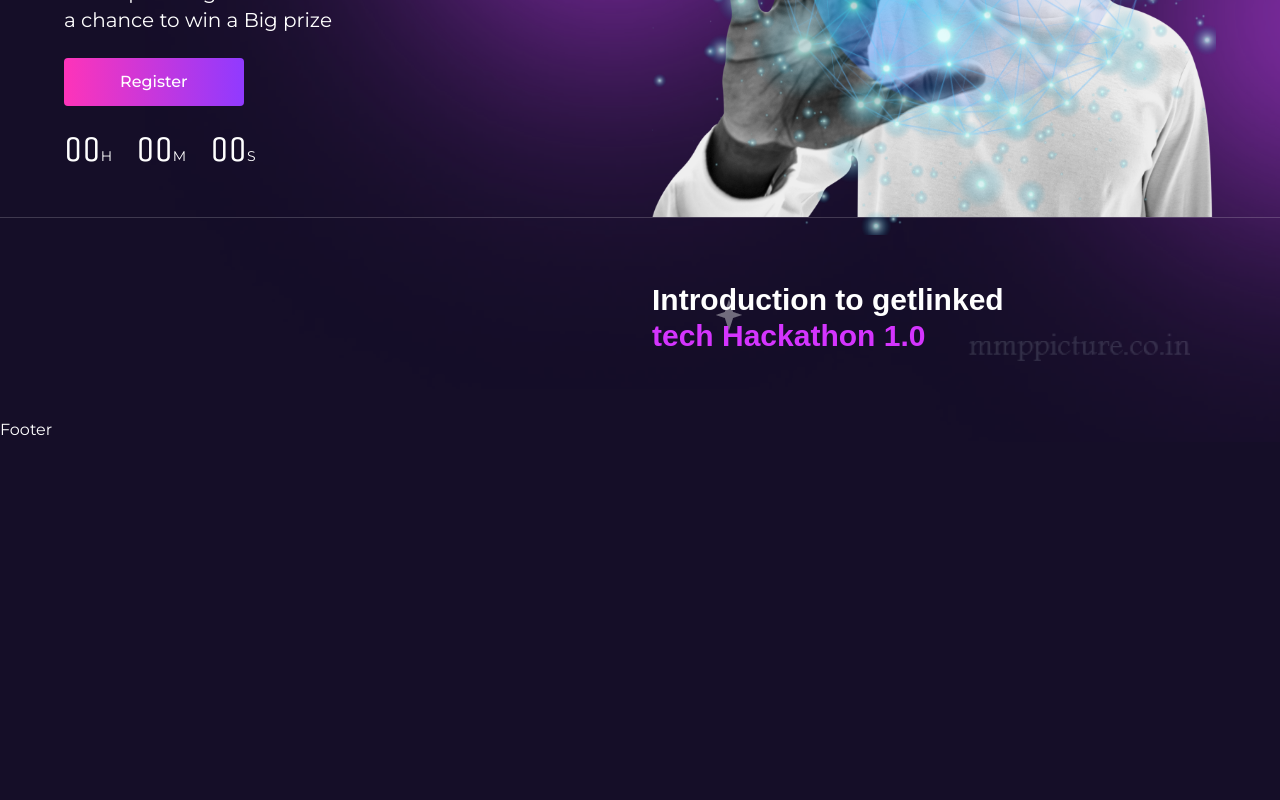
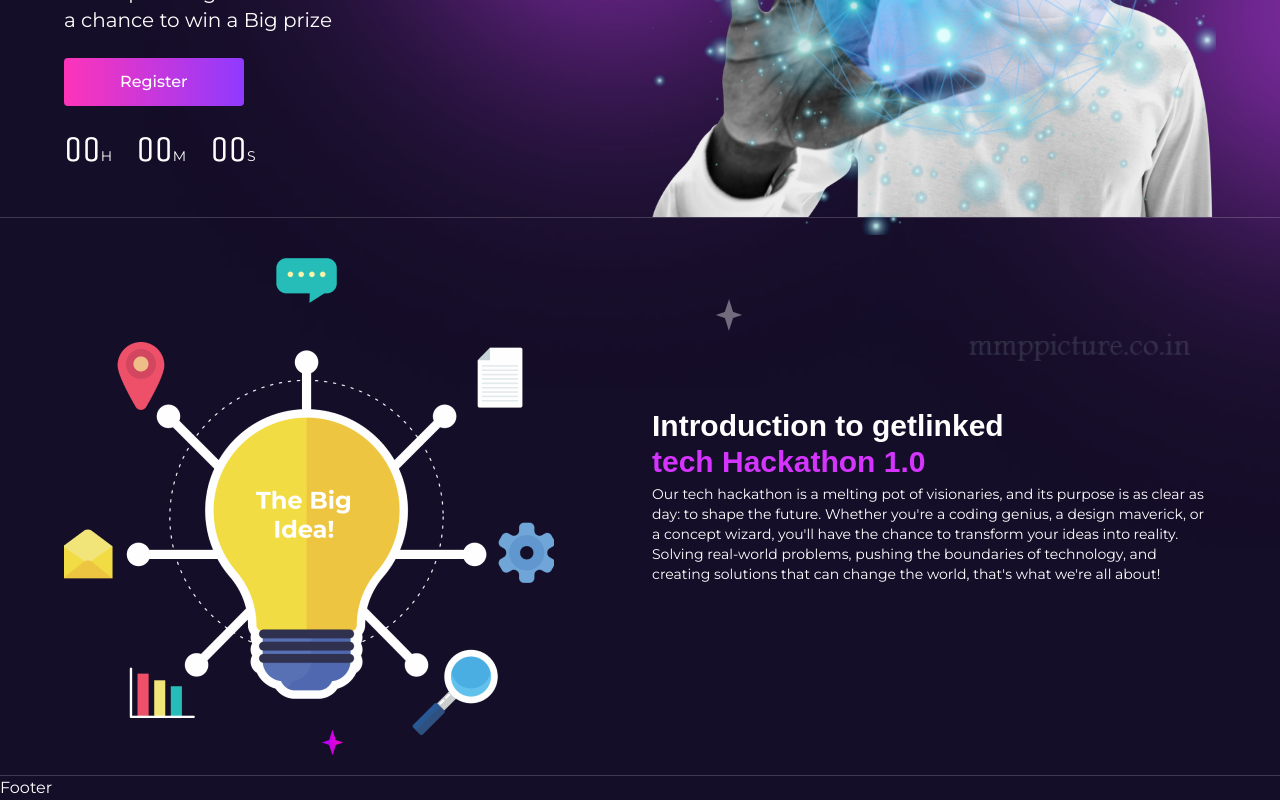
Before and after one commit to gift56/getlinked-ui-challengn, a Next.js app: page / in a window 1280 px wide. Shown: the part 447-1247 px from the top of the page. Before the commit the page ends 889 px from the top, so only its background shows below. Built offline with nearby package versions, Linux system fonts and the light colour scheme; a web font is replaced by a local one.

Commit message:
moving to the next

```diff
--- a/components/LandingpageContent/Introduction.tsx
+++ b/components/LandingpageContent/Introduction.tsx
@@ -2,17 +2,28 @@ import { motion } from "framer-motion";
 
 const Introduction = () => {
   return (
-    <section className="w-full py-16">
+    <section className="w-full py-10 border-b border-borderColor">
       <div className="container">
         <div className="flex items-center justify-center tab:justify-between w-full gap-6 flex-col tab:flex-row">
-          <div className="w-full tab:flex-1"></div>
+          <div className="w-full tab:flex-1">
+            <img src="/img/ideaImg.png" alt="ideaImg" />
+          </div>
           <div className="w-full tab:flex-1 flex flex-col gap-1">
             <h2 className="text-xl font-bold md:text-2xl text-center tab:text-start tab:text-3xl font-clash">
               Introduction to getlinked{" "}
-              <span className="font-clash text-primary tab:block">
+              <span className="font-clash text-primary block">
                 tech Hackathon 1.0
               </span>
             </h2>
+            <p className="text-center text-sm  font-normal tab:text-start">
+              Our tech hackathon is a melting pot of visionaries, and its
+              purpose is as clear as day: to shape the future. Whether you're a
+              coding genius, a design maverick, or a concept wizard, you'll have
+              the chance to transform your ideas into reality. Solving
+              real-world problems, pushing the boundaries of technology, and
+              creating solutions that can change the world, that's what we're
+              all about!
+            </p>
           </div>
         </div>
       </div>
```
